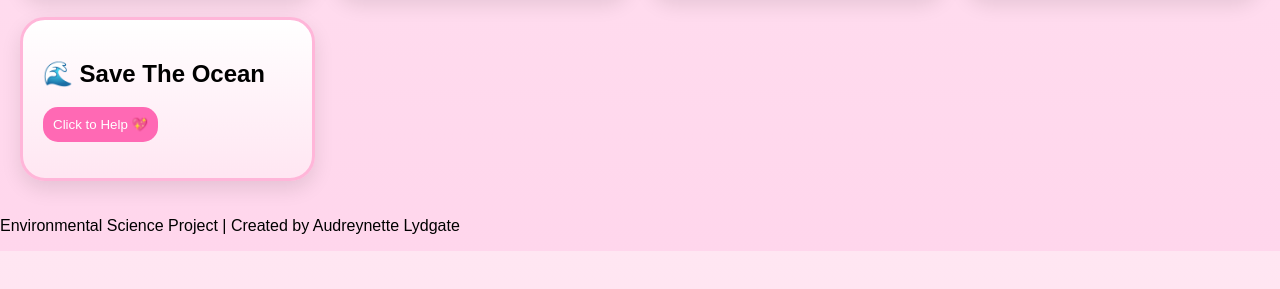
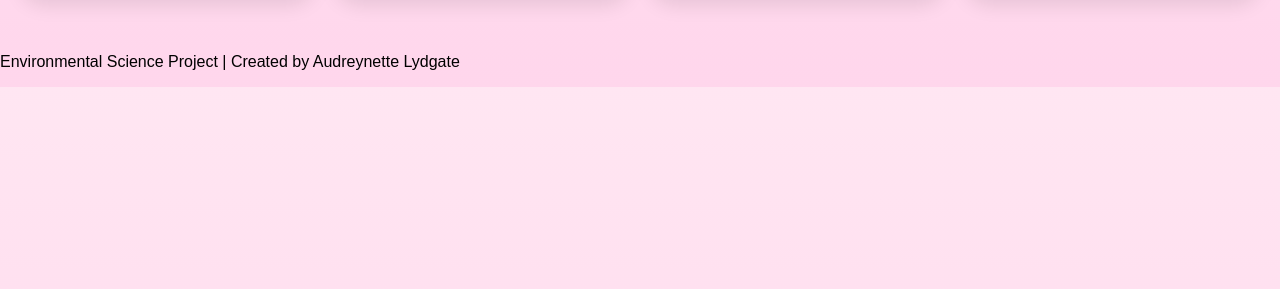
Before and after one commit to audreynettelydgate/environmental-project, a plain HTML site: page index.html in a window 1280 px wide. Shown: the part 503-792 px from the top of the page. Drawn offline with Linux system fonts and the light colour scheme.

Commit message:
Update index.html

```diff
--- a/index.html
+++ b/index.html
@@ -53,13 +53,6 @@
     <p>Animals are suffering because of plastic waste.</p>
   </article>
 
-  <!-- SAVE BUTTON -->
-  <article class="card kitty-card">
-    <h2>🌊 Save The Ocean</h2>
-    <button onclick="saveOcean()">Click to Help 💖</button>
-    <p id="saved"></p>
-  </article>
-
 <footer>
 </main>
 <p>Environmental Science Project | Created by Audreynette Lydgate</p>
```
